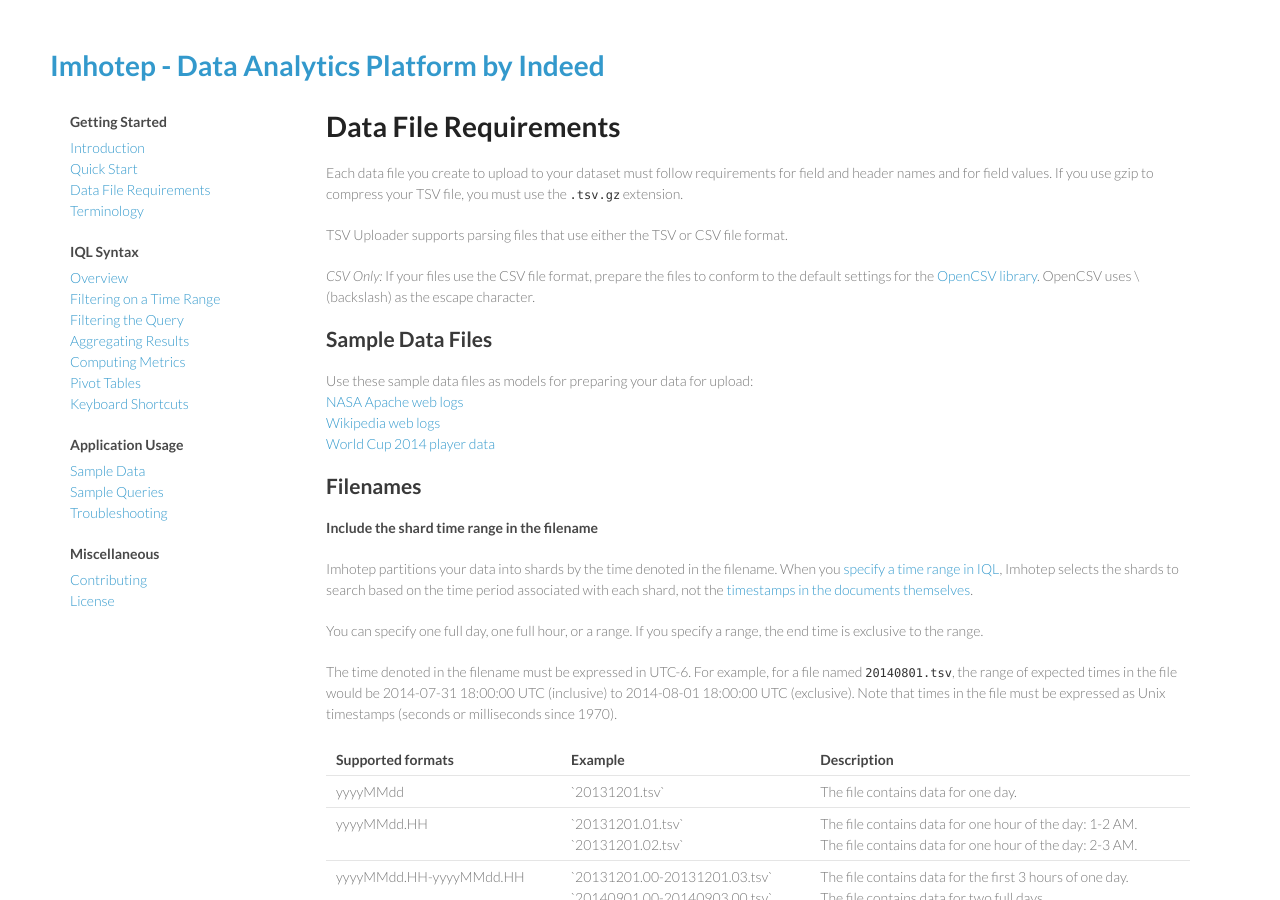
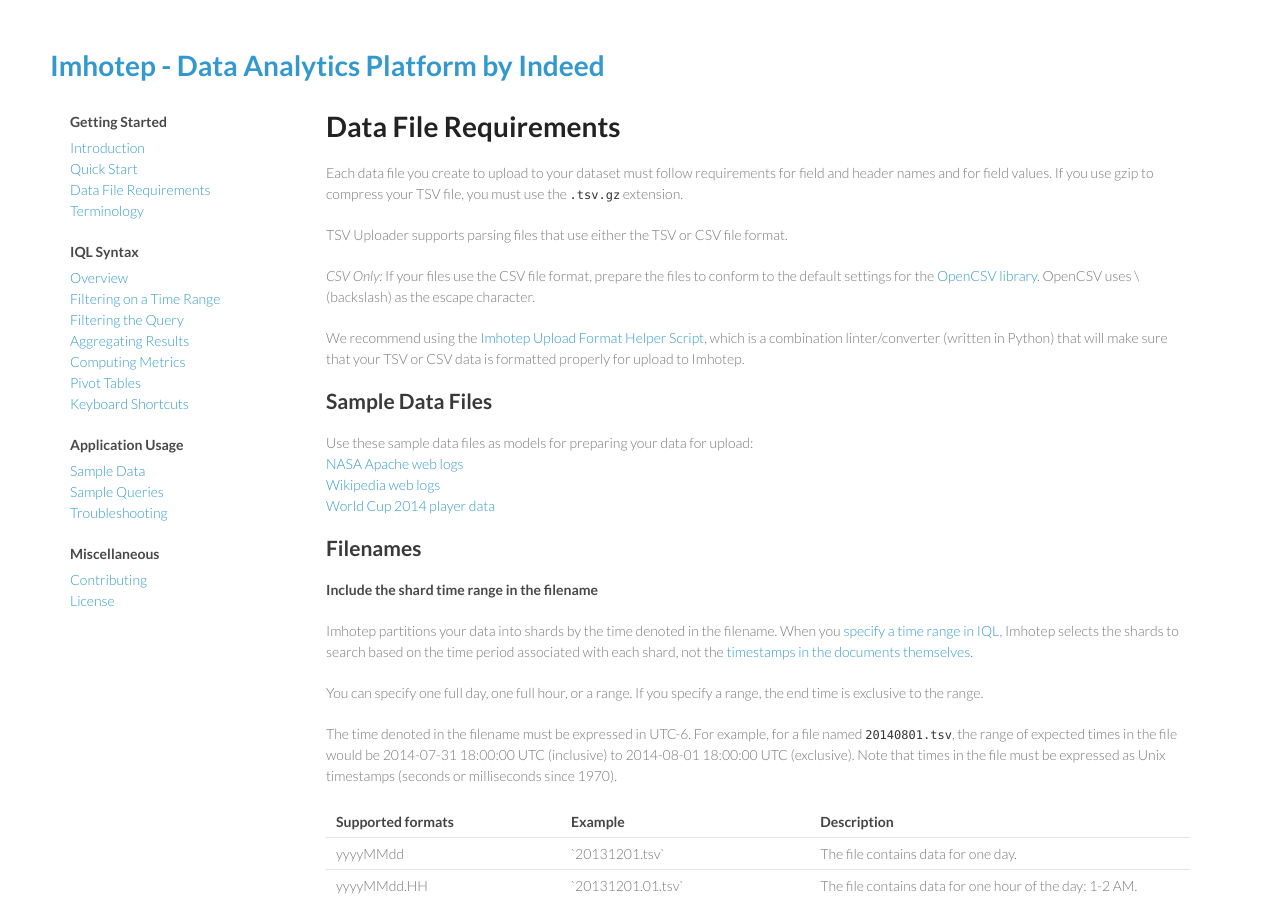
Before and after one commit to indeedeng/imhotep, a Jekyll site: the page built from docs/data-file-requirements.md, in a window 1280 px wide and 900 px high. Built offline with Jekyll 4.4.1, drawn with Linux system fonts in a browser that asks for light colours; Markdown is read by kramdown in place of the engine named in the settings.

Commit message:
link to imhotep_helper

```diff
--- a/docs/data-file-requirements.md
+++ b/docs/data-file-requirements.md
@@ -9,6 +9,8 @@
 TSV Uploader supports parsing files that use either the TSV or CSV file format.
 
 *CSV Only:* If your files use the CSV file format, prepare the files to conform to the default settings for the [OpenCSV library](http://opencsv.sourceforge.net/apidocs/constant-values.html#au.com.bytecode.opencsv.CSVParser.DEFAULT_STRICT_QUOTES). OpenCSV uses \ (backslash) as the escape character.
+
+We recommend using the [Imhotep Upload Format Helper Script](../imhotep_helper), which is a combination linter/converter (written in Python) that will make sure that your TSV or CSV data is formatted properly for upload to Imhotep.
 
 ## Sample Data Files
 Use these sample data files as models for preparing your data for upload:<br>
```
